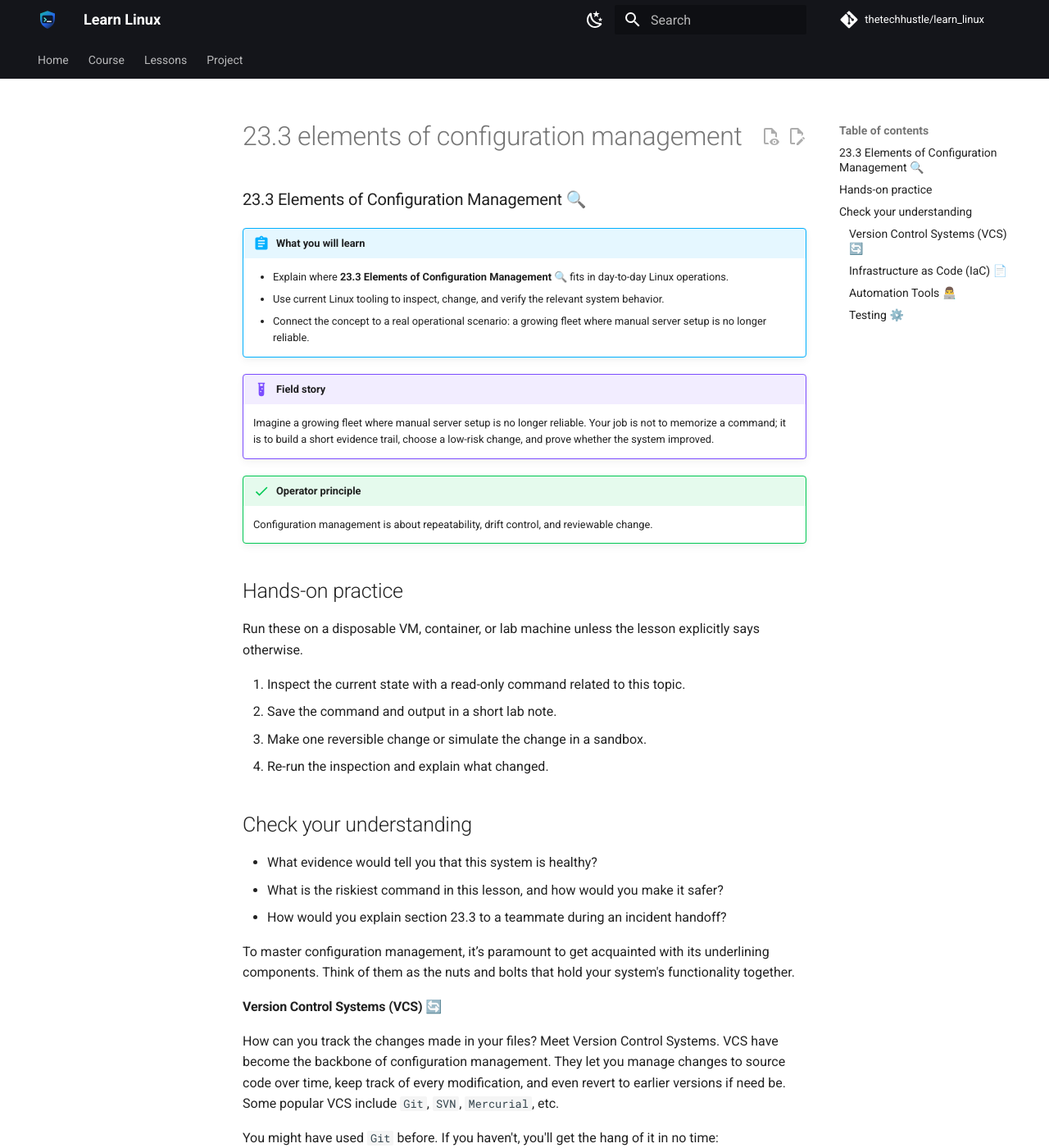
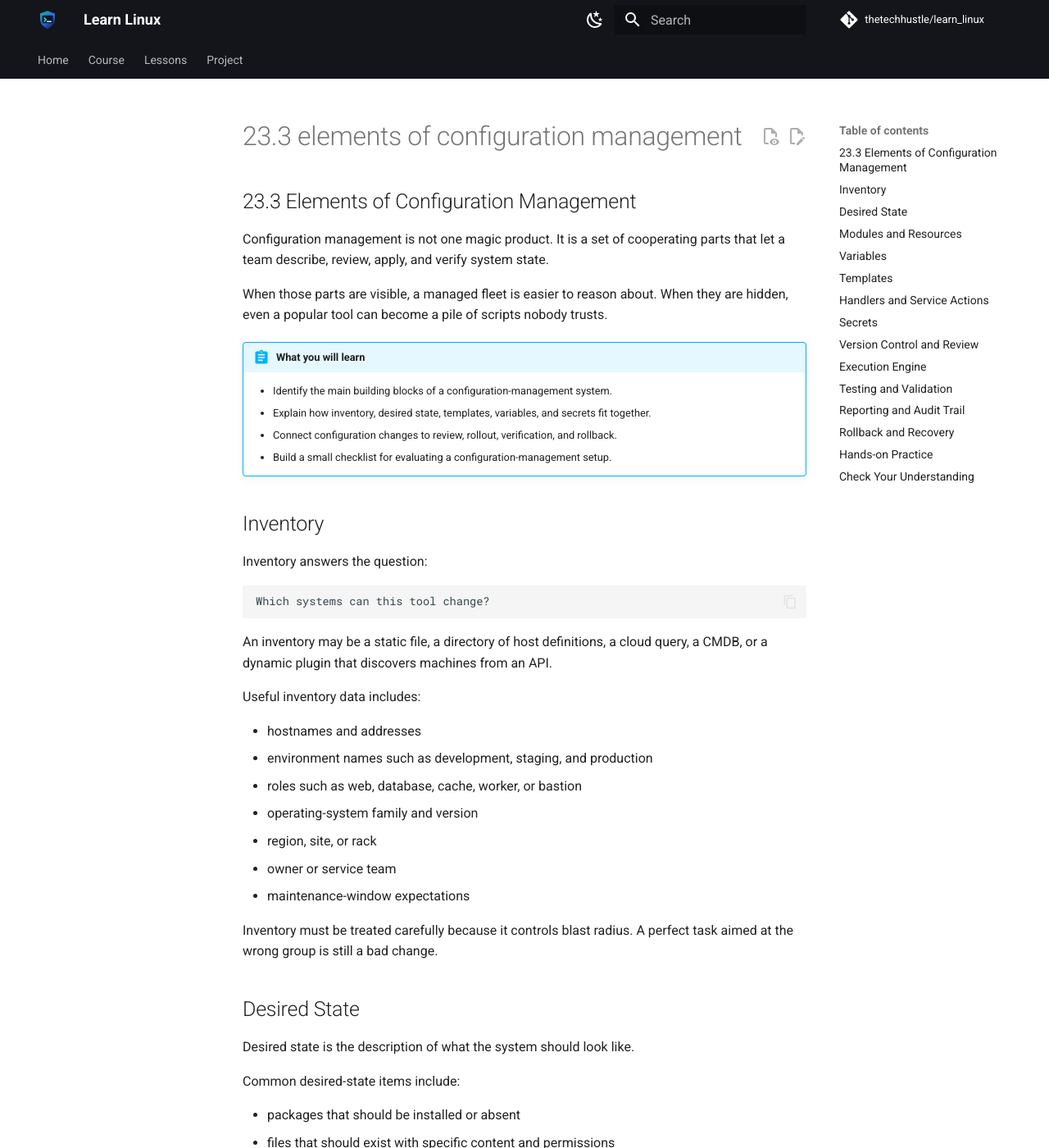
Before and after one commit to thetechhustle/learn_linux, an MkDocs documentation site: the page built from docs/lessons/23_configuration_management/23.3_elements_of_configuration_management.md, in a window 1280 px wide and 1400 px high. Shown: the whole window at 82% size. Built offline with MkDocs 1.6.1 and Material for MkDocs 9.7.7, drawn with Linux system fonts in a browser that asks for light colours; comment, search, counter and statistics services are not loaded; some of the changed text lies outside the part shown.

Commit message:
Improve Chapter 23 CM elements lesson (#210)
Co-authored-by: Jules Ai <jules@Juless-Air.ts.net lan>

````diff
--- a/docs/lessons/23_configuration_management/23.3_elements_of_configuration_management.md
+++ b/docs/lessons/23_configuration_management/23.3_elements_of_configuration_management.md
@@ -1,101 +1,269 @@
-### 23.3 Elements of Configuration Management 🔍
+## 23.3 Elements of Configuration Management
 
+Configuration management is not one magic product. It is a set of cooperating
+parts that let a team describe, review, apply, and verify system state.
 
+When those parts are visible, a managed fleet is easier to reason about. When
+they are hidden, even a popular tool can become a pile of scripts nobody trusts.
 
 !!! abstract "What you will learn"
-    - Explain where **23.3 Elements of Configuration Management 🔍** fits in day-to-day Linux operations.
-    - Use current Linux tooling to inspect, change, and verify the relevant system behavior.
-    - Connect the concept to a real operational scenario: a growing fleet where manual server setup is no longer reliable.
+    - Identify the main building blocks of a configuration-management system.
+    - Explain how inventory, desired state, templates, variables, and secrets fit together.
+    - Connect configuration changes to review, rollout, verification, and rollback.
+    - Build a small checklist for evaluating a configuration-management setup.
 
-!!! example "Field story"
-    Imagine a growing fleet where manual server setup is no longer reliable. Your job is not to memorize a command; it is to build a short evidence trail, choose a low-risk change, and prove whether the system improved.
+## Inventory
 
-!!! success "Operator principle"
-    Configuration management is about repeatability, drift control, and reviewable change.
+Inventory answers the question:
 
-## Hands-on practice
+```text
+Which systems can this tool change?
+```
 
-Run these on a disposable VM, container, or lab machine unless the lesson explicitly says otherwise.
+An inventory may be a static file, a directory of host definitions, a cloud
+query, a CMDB, or a dynamic plugin that discovers machines from an API.
 
-1. Inspect the current state with a read-only command related to this topic.
-2. Save the command and output in a short lab note.
-3. Make one reversible change or simulate the change in a sandbox.
-4. Re-run the inspection and explain what changed.
+Useful inventory data includes:
 
-## Check your understanding
+- hostnames and addresses
+- environment names such as development, staging, and production
+- roles such as web, database, cache, worker, or bastion
+- operating-system family and version
+- region, site, or rack
+- owner or service team
+- maintenance-window expectations
 
-- What evidence would tell you that this system is healthy?
-- What is the riskiest command in this lesson, and how would you make it safer?
-- How would you explain section 23.3 to a teammate during an incident handoff?
+Inventory must be treated carefully because it controls blast radius. A perfect
+task aimed at the wrong group is still a bad change.
 
+## Desired State
 
-To master configuration management, it’s paramount to get acquainted with its underlining components. Think of them as the nuts and bolts that hold your system's functionality together.
+Desired state is the description of what the system should look like.
 
-#### Version Control Systems (VCS) 🔄
+Common desired-state items include:
 
-How can you track the changes made in your files? Meet Version Control Systems. VCS have become the backbone of configuration management. They let you manage changes to source code over time, keep track of every modification, and even revert to earlier versions if need be. Some popular VCS include `Git`, `SVN`, `Mercurial`, etc.
+- packages that should be installed or absent
+- files that should exist with specific content and permissions
+- services that should be enabled, disabled, running, or stopped
+- users, groups, SSH keys, and sudo rules
+- scheduled jobs and timers
+- firewall rules and listening ports
+- monitoring and logging agents
 
-You might have used `Git` before. If you haven't, you'll get the hang of it in no time:
+Good desired-state definitions are specific enough to be testable. "Make the
+server secure" is not desired state. "Disable password SSH login and verify
+public-key login still works" is closer.
 
-```bash
-# Pull the latest changes from remote repository
-git pull origin master
+## Modules and Resources
 
-# Add a new change
-git add .
+Configuration-management tools usually expose reusable units for common system
+operations.
 
-# Commit your changes
-git commit -m "Updated system configurations"
+Different tools use different words: modules, resources, states, providers,
+recipes, formulas, or tasks. The idea is similar: use a structured operation
+instead of an ad hoc command whenever possible.
 
-# Finally, push your changes
-git push origin master
+For example, prefer a package module that knows how to use the distribution's
+package manager over a raw command like:
+
+```console
+$ apt install -y nginx
 ```
-#### Infrastructure as Code (IaC) 📄
 
-IaC is a key component of configuration management. It is a method where you manage and provision computer data centers through machine-readable definition files, rather than physical hardware configuration or interactive configuration tools.
+A module can usually report whether it changed anything, avoid unnecessary work,
+and integrate with check or diff modes.
 
-Here's an example of how a server could be defined using `Terraform`, an open-source IaC tool:
+## Variables
 
-```hcl
-resource "aws_instance" "web" {
-  ami           = "ami-a1b2c3d4"
-  instance_type = "t2.micro"
+Variables let one definition adapt to multiple hosts or environments.
 
-  tags = {
-    Name = "HelloWorld"
-  }
-}
+Examples:
+
+- the package name for a service on different distributions
+- the number of worker processes for a host class
+- an environment-specific upstream URL
+- a region-specific log endpoint
+- a per-host data directory
+
+Variables are useful, but they can also hide complexity. If a service behaves
+differently in production, staging, and development, the variable source should
+make that difference obvious.
+
+Keep variable precedence understandable. If five different files can define the
+same value, troubleshooting becomes harder.
+
+## Templates
+
+Templates generate configuration files from shared structure plus variables.
+
+They are common for files such as:
+
+- web-server virtual hosts
+- systemd unit overrides
+- application environment files
+- monitoring-agent configuration
+- log-forwarding rules
+
+Templates should be readable after rendering. A generated configuration file is
+still an operational artifact, and the native service must be able to validate
+it.
+
+For high-risk templates, pair rendering with validation:
+
+```console
+$ nginx -t
+$ sshd -t
+$ visudo -cf /etc/sudoers
 ```
-This block of code is declarative, stating "what" it should be, and not "how" to get there. This reduces human error and increases efficiency.
 
-#### Automation Tools 👨‍💻
+## Handlers and Service Actions
 
-Automation tools make your life easier by automating a significant part of your configuration management tasks. `Ansible`, `Puppet`, `Chef`, or `Salt` are examples. These tools help you manage your system configurations, ensure they're consistent, and can also help you scale your infrastructure as your requirements grow.
+Many configuration-management systems separate file changes from service
+actions. A template can notify a handler, and the handler can reload or restart
+the affected service only when needed.
 
-Example is Ansible's way of defining tasks in a Playbook:
+That pattern matters because unnecessary restarts create avoidable risk.
 
-```yaml
----
-- hosts: webservers
-  tasks:
-    - name: ensure apache is at the latest version
-      yum:
-        name: httpd
-        state: latest
+Prefer the least disruptive action that applies the new state:
+
+- reload when the daemon supports safe reloads
+- restart when the service requires it
+- defer restarts when a maintenance window is required
+- validate configuration before touching the running service
+
+For important services, a handler should be paired with service-level
+verification.
+
+## Secrets
+
+Secrets need their own handling path.
+
+Configuration management often needs to deliver credentials, but secrets should
+not be stored as plain text in the same place as ordinary variables.
+
+Use an appropriate mechanism such as:
+
+- a dedicated secret manager
+- encrypted variable files
+- deployment-time environment injection
+- cloud identity and short-lived credentials
+- file permissions that limit who can read rendered secrets
+
+Also define rotation behavior. A secret-management design that cannot rotate a
+leaked credential is incomplete.
+
+## Version Control and Review
+
+Configuration definitions should live in version control. This gives the team a
+history of what changed, who changed it, and why.
+
+Version control also supports review:
+
+- small pull requests
+- linked tickets or incidents
+- clear diffs
+- automated checks
+- rollback through known commits
+
+Review is not bureaucracy. It is how a team catches a production-wide mistake
+before automation faithfully applies it.
+
+## Execution Engine
+
+The execution engine is the part that applies state to hosts.
+
+It may run from:
+
+- an administrator's workstation
+- a CI/CD runner
+- a central control server
+- an agent running on each host
+- a scheduled job
+
+The execution path should be predictable. Operators should know which identity
+the tool uses, how it authenticates, what network access it needs, where logs
+are stored, and how failures are reported.
+
+## Testing and Validation
+
+Configuration-management testing has several layers.
+
+Useful checks include:
+
+- syntax checks for the configuration-management code
+- linting for style and dangerous patterns
+- template-render checks
+- native service validation commands
+- dry-run or diff output
+- lab or staging application
+- post-change service health checks
+
+No single check proves everything. A syntax check can pass while a service is
+unhealthy. A service can start while the application behavior is still wrong.
+
+## Reporting and Audit Trail
+
+A configuration-management run should leave enough evidence for an incident
+review.
+
+Useful run records include:
+
+- who or what started the run
+- the commit or version that was applied
+- the target host list
+- changed, unchanged, and failed hosts
+- files or services changed
+- warnings and validation failures
+- follow-up actions or rollback commands
+
+If an outage happens after a change, these records help the team answer what
+changed without guessing.
+
+## Rollback and Recovery
+
+Rollback is not only "revert the commit."
+
+A real recovery plan may include:
+
+- restoring a previous configuration file
+- rolling back a package version
+- restarting or reloading a service
+- restoring access through a console
+- disabling an agent temporarily
+- excluding a host from future runs while it is repaired
+
+Every high-risk managed change should have a recovery path before it touches
+important hosts.
+
+## Hands-on Practice
+
+Use a disposable VM, container, or lab directory.
+
+1. Pick one imaginary service, such as `webapp`.
+2. Write an inventory note for two hosts: one staging host and one production
+   host.
+3. Write desired state in plain English: package, config file, service state,
+   and verification command.
+4. List which values should be variables.
+5. List which values would be secrets.
+6. Write the validation and rollback steps.
+
+Example design note:
+
+```text
+Inventory: web-stg-01, web-prod-01
+Desired state: webapp package present; service enabled and running.
+Template: /etc/webapp/webapp.conf
+Variables: listen_port, log_level, upstream_url
+Secrets: database password, API token
+Validation: webapp --check-config; curl localhost health endpoint
+Rollback: restore previous template; reload service; revert package if needed
 ```
-This, for instance, ensures the Apache package (`httpd`) is installed at its latest version on all your web servers.
 
-#### Testing ⚙️
+## Check Your Understanding
 
-Let's not forget about testing. Automated tests are crucial for validating your configurations and catching errors early. `Serverspec`, `Inspec`, and `Testinfra` are some tools that allow you to write tests for your configurations.
-
-Example in Serverspec:
-
-```ruby
-describe package('httpd') do
-  it { should be_installed }
-end
-```
-This confirms if the Apache package (`httpd`) is installed.
-
-Wrap your arms around these essential components, and you're already halfway to becoming proficient in configuration management. Up next, we'll dive into a detailed comparison of popular CM systems. Let's unravel their strengths and weaknesses together!
+- Why is inventory a blast-radius control?
+- What is the difference between a variable and a secret?
+- Why should templates be validated with native service tools?
+- What evidence should a configuration-management run leave behind?
+- Why is rollback more than reverting a Git commit?
````
